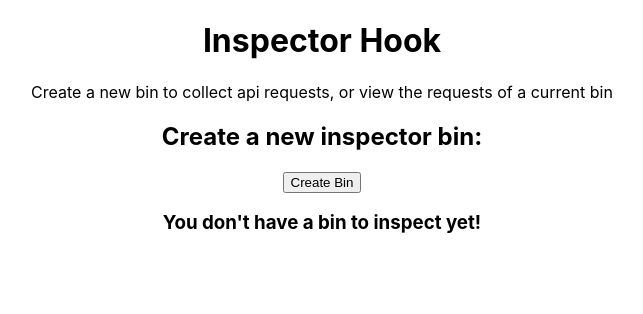
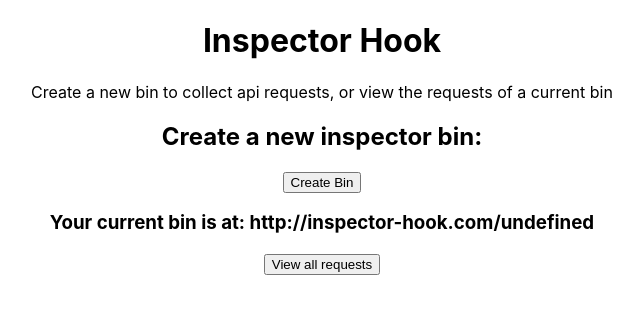
Before and after one commit to kaledoux/inspector_hook_react, a React (Create React App) app: page / in a window 1280 px wide. Both pictures are taken after a click on the button "Create Bin". Shown: the top 314 px of the page, without its empty margins (318-961 px from the left). Built offline with nearby package versions, Linux system fonts and the light colour scheme; no server answers.

Commit message:
axios to retrieve requests, local only

```diff
--- a/src/App.js
+++ b/src/App.js
@@ -25,24 +25,25 @@
 
 	const NewBin = () => {
 		const createNewBin = () => {
-			return axios.post('http://localhost:3003/newBin').then((res, rej) => {
-				console.log(res.data.binID);
-				console.log(rej);
-				if (res) {
+			return axios
+				.post('http://localhost:3003/newBin')
+				.then((res) => {
+					console.log(res.data.binID);
 					return res.data.binID;
-				} else {
-					console.log(rej);
+				})
+				.catch((err) => {
+					console.log(err);
 					return undefined;
-				}
-			});
+				});
 		};
+
 		async function handleClick() {
-			// query api to create new bin in db
-			// receive uuid for new bin
-			// set uuid as value for cookie
+			// api call to create new bin, set to local
 			let binIDFromAPI = await createNewBin();
+
 			console.log('binIDFromAPI ', binIDFromAPI);
-			// let binIDFromAPI = 'This was set with api call';
+
+			// set cookie value for binID to uuid of bin on api
 			handleCookie(binIDFromAPI);
 		}
 		return (
@@ -63,11 +64,30 @@
 		console.log('currentBin cookie: ', cookie);
 		console.log('currentBin binID: ', cookie.binID);
 
+		async function getRequestsForBin(binID) {
+			return axios
+				.get('http://localhost:3003/' + binID)
+				.then((res) => {
+					console.log('get requests: ', res.data);
+					return res.data;
+				})
+				.catch((err) => {
+					console.log(err);
+					return undefined;
+				});
+		}
+
 		if (cookie.binID) {
 			return (
 				<div>
 					<h3>Your current bin is at: {baseURL + cookie.binID}</h3>
-					<button>View all requests</button>
+					<button
+						onClick={() => {
+							getRequestsForBin(cookie.binID);
+						}}
+					>
+						View all requests
+					</button>
 				</div>
 			);
 		} else {
```
